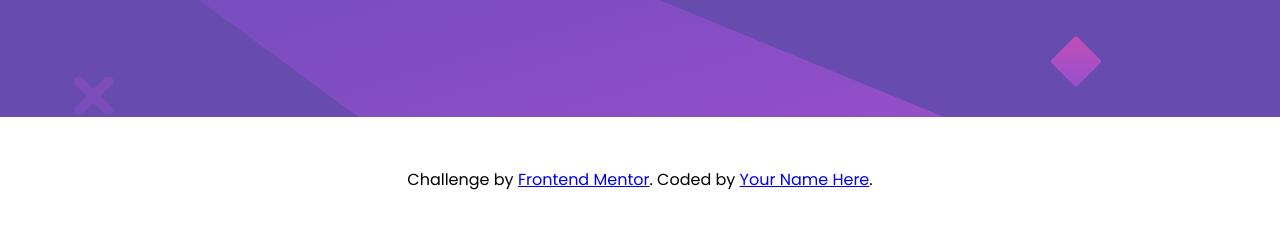
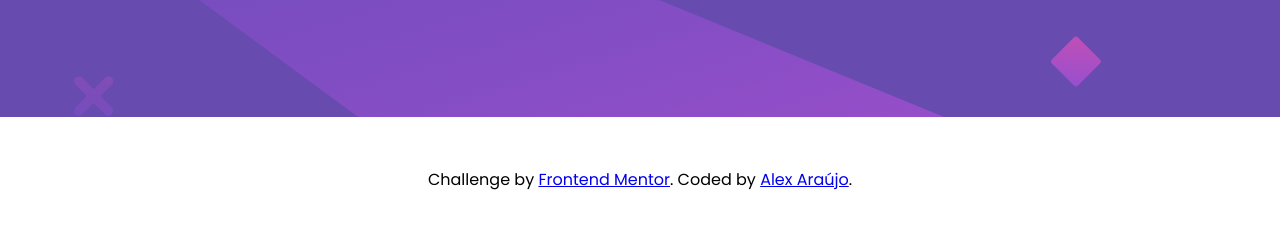
Before and after one commit to AraujoAlexS/huddle-landing-page-with-single-introductory-section, a plain HTML site: page index.html in a window 1280 px wide. Shown: the part 627-856 px from the top of the page. Drawn offline with nearby package versions, Linux system fonts and the light colour scheme.

Commit message:
Link para o github adicionado

```diff
--- a/index.html
+++ b/index.html
@@ -46,7 +46,7 @@
   <footer>
     <p class="attribution">
       Challenge by <a href="https://www.frontendmentor.io?ref=challenge" target="_blank">Frontend Mentor</a>.
-      Coded by <a href="#">Your Name Here</a>.
+      Coded by <a href="https://github.com/AraujoAlexS">Alex Araújo</a>.
     </p>
   </footer>
 </body>
```
